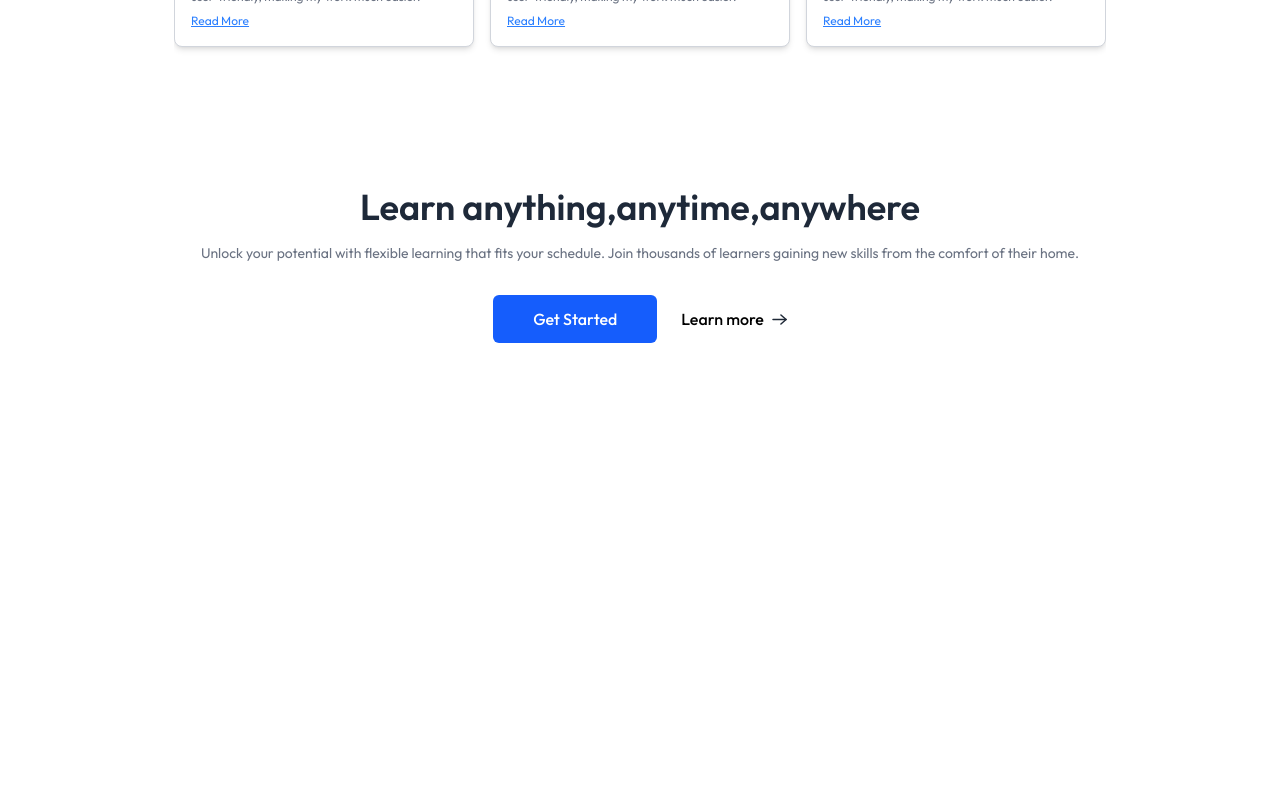
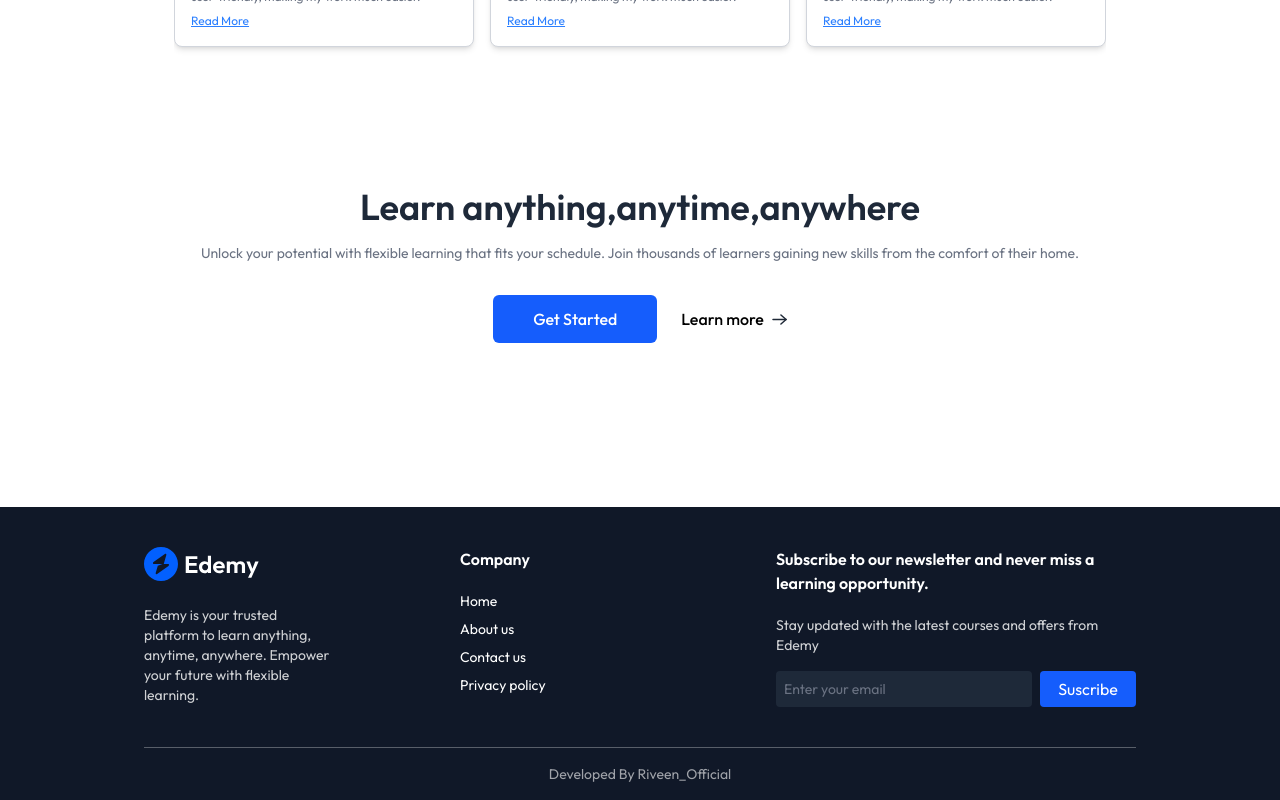
Before and after one commit to spriveen/LMS, a React (Vite) app in the folder client/: page / in a window 1280 px wide. Shown: the part 1750-2550 px from the top of the page. Before the commit the page ends 2189 px from the top, so only its background shows below. Built offline with nearby package versions, Linux system fonts and the light colour scheme; no server answers.

Commit message:
update footer.jsx

```diff
--- a/client/src/components/student/Footer.jsx
+++ b/client/src/components/student/Footer.jsx
@@ -1,10 +1,40 @@
 import React from 'react'
+import { assets } from '../../assets/assets'
 
 const Footer = () => {
   return (
-    <div>
-      <h1>Footer</h1>
-    </div>
+    <footer className='bg-gray-900 md:px-36 text-left w-full
+    mt-10'>
+      <div className='flex flex-col md:flex-row items-start px-8
+      md:px-0 justify-center gap-10 md:gap-32 py-10 border-b
+      border-white/30'>
+        <div className='flex flex-col md:items-start items-center w-full'>
+          <img src={assets.logo_dark} alt='logo' />
+          <p className='mt-6 text-center md:text-left text-sm text-white/80'> Edemy is your trusted platform to learn anything, anytime, anywhere. Empower your future with flexible learning.</p>
+        </div>
+        <div className='flex flex-col md:items-start items-center w-full'>
+          <h2 className='font-semibold text-white mb-5'>Company</h2>
+          <ul className='flex md:flex-col w-full justify-between text-sm text-white
+       md:space-y-2'>
+            <li><a href='#'>Home</a></li>
+            <li><a href='#'>About us</a></li>
+            <li><a href='#'>Contact us</a></li>
+            <li><a href='#'>Privacy policy</a></li>
+          </ul>
+        </div>
+        <div className='hidden md:flex flex-col items-start w-full'>
+         <h2 className='font-semibold text-white mb-5'> Subscribe to our newsletter and never miss a learning opportunity.</h2>
+         <p className='text-sm text-white/80'>Stay updated with the latest courses and offers from Edemy</p>
+         <div className='flex items-center gap-2 pt-4'>
+           <input type='email' placeholder='Enter your email'
+           className='borer border-gray-500/30 bg-gray-800 text-gray-500
+           placeholder-gray-500 outline-none w-64 h-9 rounded px-2 text-sm' />
+           <button className='bg-blue-600 w-24 h-9 text-white rounded'>Suscribe</button>
+         </div>
+        </div>
+      </div>
+      <p className='py-4 text-center text-x md:text-sm text-white/60'>Developed By Riveen_Official</p>
+    </footer>
   )
 }
 
--- a/client/src/pages/student/Home.jsx
+++ b/client/src/pages/student/Home.jsx
@@ -4,6 +4,7 @@
 import CoursesSection from '../../components/student/CoursesSection'
 import TestimonialsSection from '../../components/student/TestimonialsSection'
 import CallToAction from '../../components/student/CallToAction'
+import Footer from '../../components/student/Footer'
 
 const Home = () => {
   return (
@@ -14,6 +15,7 @@
       <CoursesSection />
       <TestimonialsSection />
       <CallToAction />
+      <Footer />
     </div>
   )
 }
```
